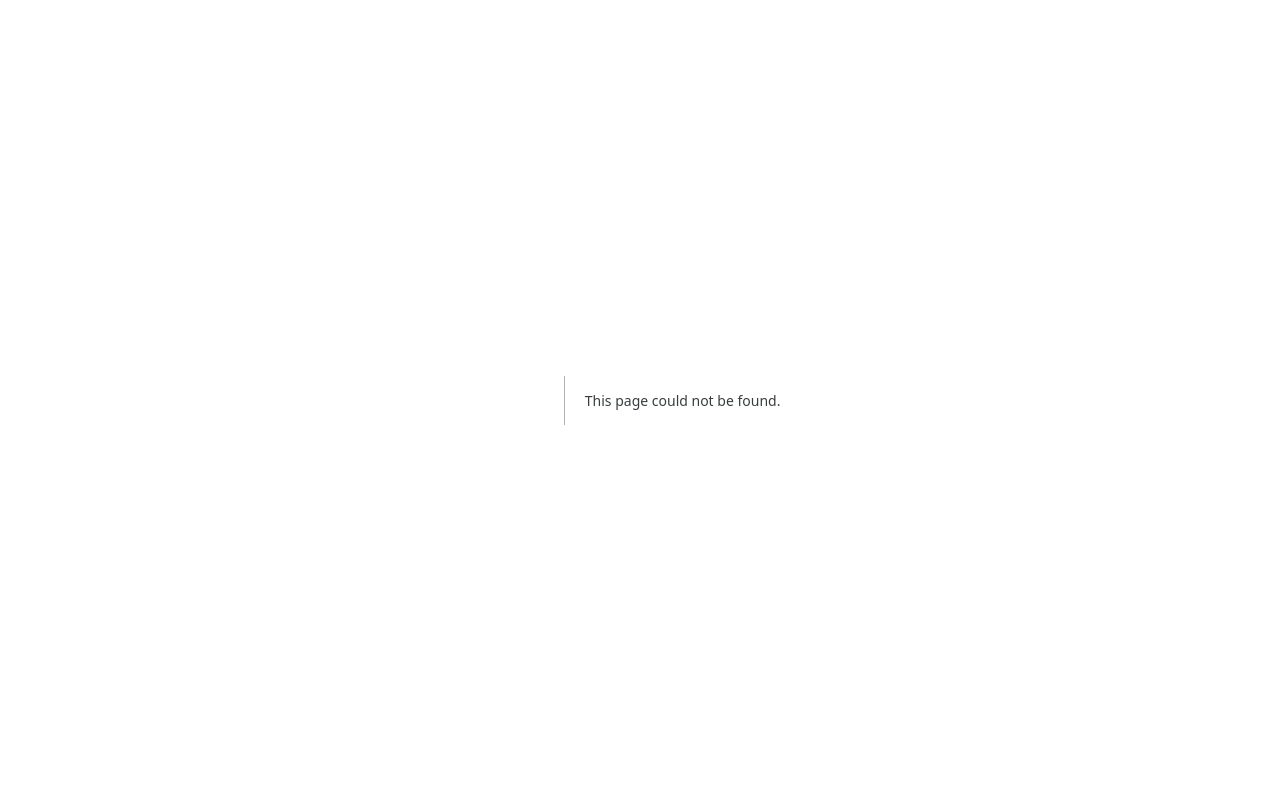
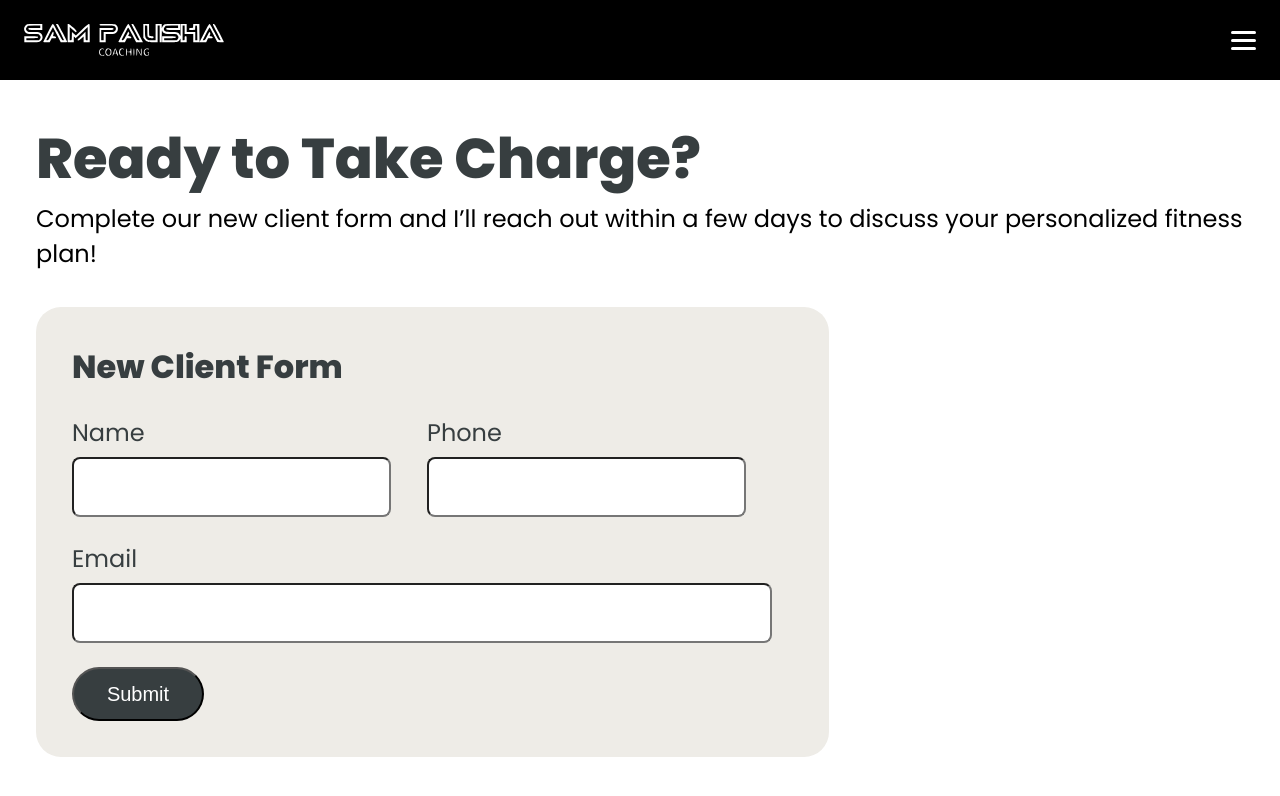
Before and after one commit to khintz34/sampaushacoaching, a Next.js app: page /NewClientForm in a window 1280 px wide. Before the commit this address had no page. Shown: the top 796 px of the page. Built offline with nearby package versions, Linux system fonts and the light colour scheme.

Commit message:
client form init

```diff
--- /dev/null
+++ b/src/app/NewClientForm/page.module.scss
@@ -0,0 +1,33 @@
+.main {
+  height: 100vh;
+  max-width: 100vw;
+  overflow-x: hidden;
+}
+
+.headerContainer {
+  height: 10vh;
+  background-color: var(--black-font);
+}
+
+.footerContainer {
+  position: absolute;
+  bottom: 0;
+}
+
+.formParagraph {
+  font-size: 24px;
+}
+
+.formContainer {
+  padding: 36px;
+  display: flex;
+  flex-direction: column;
+
+  @media (max-width: 1022px) {
+    padding: 12px;
+  }
+}
+
+.formHeading {
+  font-weight: 900;
+}
--- /dev/null
+++ b/src/app/NewClientForm/page.tsx
@@ -0,0 +1,26 @@
+import Header from "@/components/Header/Header";
+import styles from "./page.module.scss";
+import { Footer } from "@/components/Footer/Footer";
+import { ClientForm } from "@/components/ClientForm/ClientForm";
+
+export default function NewClientForm() {
+  return (
+    <main className={styles.main}>
+      <div className={styles.headerContainer}>
+        <Header />
+      </div>
+      <div className={styles.formContainer}>
+        <h2 className={styles.formHeading}>Ready to Take Charge?</h2>
+        <p className={styles.formParagraph}>
+          Complete our new client form and I’ll reach out within a few days to
+          discuss your personalized fitness plan!
+        </p>
+        <ClientForm />
+      </div>
+
+      {/* <div className={styles.footerContainer}>
+        <Footer />
+      </div> */}
+    </main>
+  );
+}
--- a/src/app/globals.css
+++ b/src/app/globals.css
@@ -41,8 +41,10 @@ h2 {
   font-size: 56px;
   color: var(--gray-color);
   font-weight: 800;
+}
 
-  @media (max-width: 1023px) {
+@media (max-width: 1023px) {
+  h2 {
     font-size: 40px;
   }
 }
@@ -73,3 +75,26 @@ a {
 a:hover {
   text-decoration: underline;
 }
+
+label {
+  color: var(--gray-color);
+  font-size: 24px;
+}
+
+input {
+  line-height: 56px;
+  border-radius: 8px;
+  width: 319px;
+}
+
+input[type="email"] {
+  line-height: 56px;
+  border-radius: 8px;
+  width: 700px;
+}
+
+@media (max-width: 1023px) {
+  input[type="email"] {
+    width: 319px;
+  }
+}
--- /dev/null
+++ b/src/components/ClientForm/ClientForm.module.scss
@@ -0,0 +1,45 @@
+.main {
+  background-color: var(--light-brown);
+  border-radius: 25px;
+  width: 793px;
+  margin-top: 36px;
+  padding: 36px;
+
+  @media (max-width: 1022px) {
+    width: calc(100vw - 24px);
+  }
+}
+
+.formHeader {
+  font-size: 32px;
+  margin-bottom: 24px;
+}
+
+.inputFieldContainer {
+  display: flex;
+  flex-direction: column;
+  width: 319px;
+  height: 90px;
+  gap: 7px;
+  margin-bottom: 36px;
+}
+
+.sideBySide {
+  display: flex;
+  flex-direction: row;
+  gap: 36px;
+
+  @media (max-width: 1022px) {
+    flex-direction: column;
+  }
+}
+
+.btn {
+  color: var(--primary-font);
+  border-radius: 45px;
+  width: 132px;
+  height: 54px;
+  font-size: 20px;
+  font-weight: 600px;
+  background-color: var(--gray-color);
+}
--- /dev/null
+++ b/src/components/ClientForm/ClientForm.tsx
@@ -0,0 +1,39 @@
+import styles from "./ClientForm.module.scss";
+
+export function ClientForm() {
+  return (
+    <form className={styles.main}>
+      <h2 className={styles.formHeader}>New Client Form</h2>
+      <div className={styles.sideBySide}>
+        <div className={styles.inputFieldContainer}>
+          <label htmlFor="name">Name</label>
+          <input
+            type="text"
+            name="name"
+            id="name"
+            className={styles.inputHeight}
+          />
+        </div>
+        <div className={styles.inputFieldContainer}>
+          <label htmlFor="tel">Phone</label>
+          <input
+            type="tel"
+            name="tel"
+            id="tel"
+            className={styles.inputHeight}
+          />
+        </div>
+      </div>
+      <div className={styles.inputFieldContainer}>
+        <label htmlFor="email">Email</label>
+        <input
+          type="email"
+          name="email"
+          id="email"
+          className={styles.inputHeight}
+        />
+      </div>
+      <button className={styles.btn}>Submit</button>
+    </form>
+  );
+}
```
